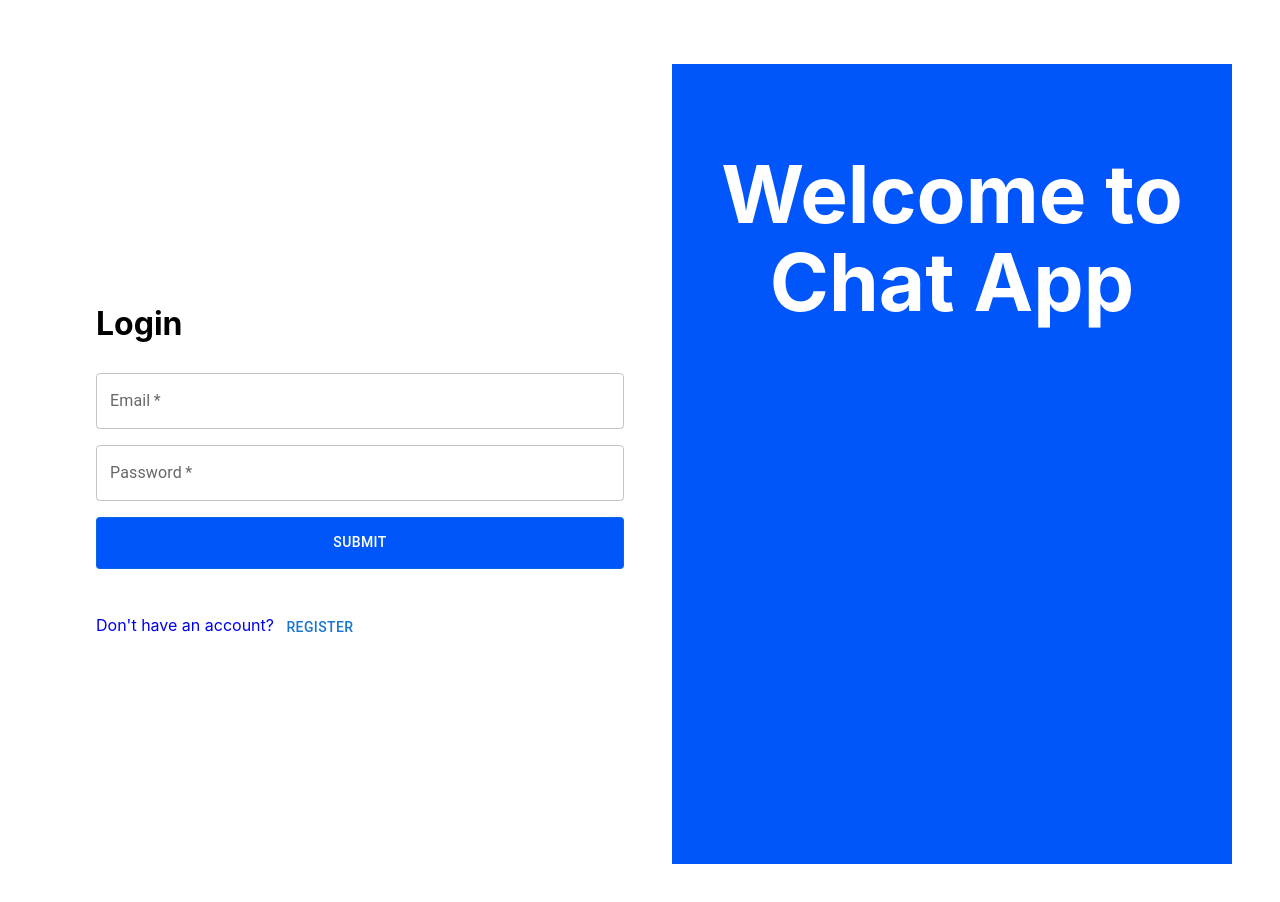
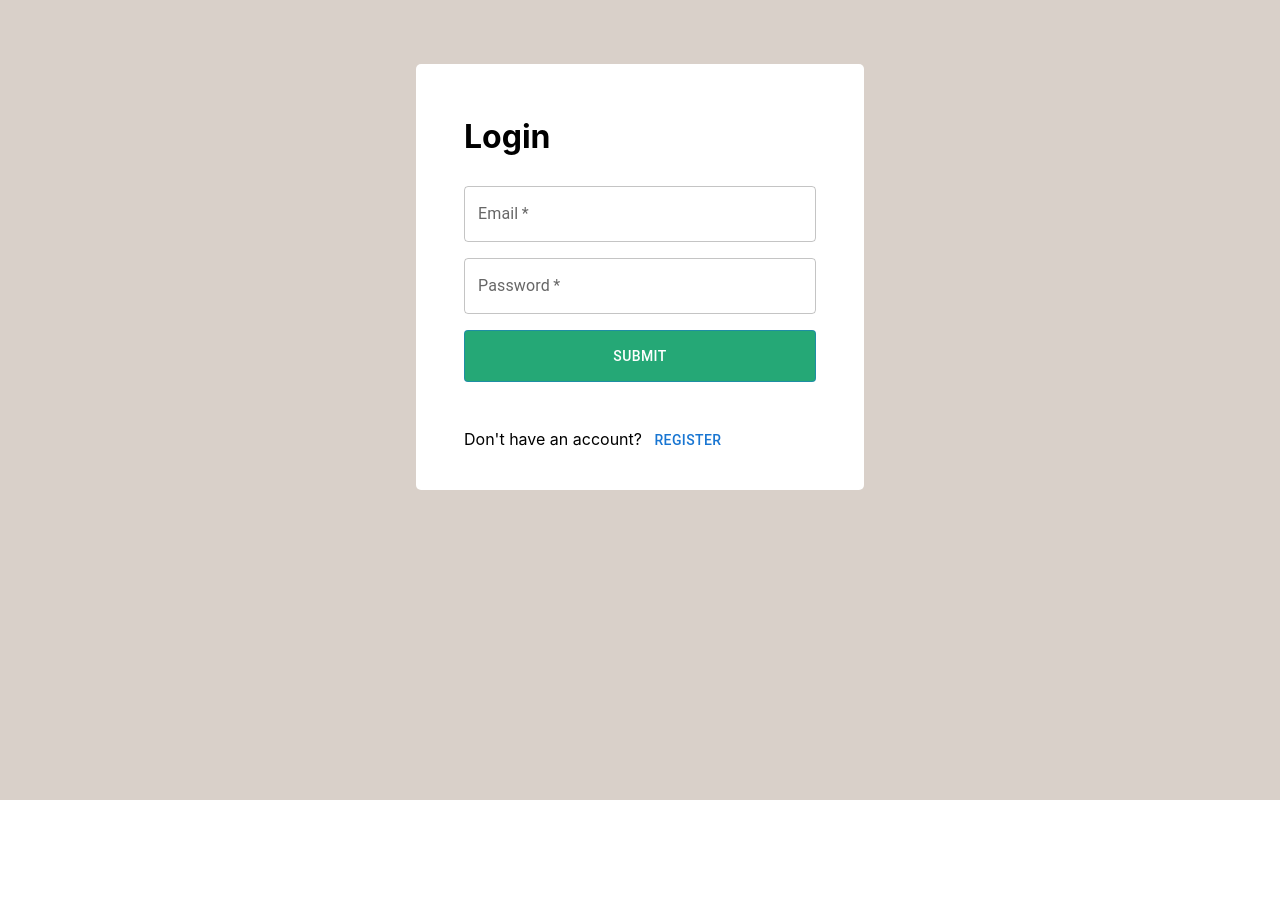
Before and after one commit to KavyaMVG/Chat-app-frontend, a React (Create React App) app: page /login in a window 1280 px wide. Shown: the top 902 px of the page. After the commit the page ends 800 px from the top, so only its background shows below. Built offline with nearby package versions, Linux system fonts and the light colour scheme.

Commit message:
Updated the design

```diff
--- a/src/components/ChatWindow.js
+++ b/src/components/ChatWindow.js
@@ -11,9 +11,12 @@ export default function ChatWindow({
   chatMessages,
 }) {
   const [msg, setMsg] = useState("");
+  console.log("data", receiver);
 
   const sendMessage = async (e) => {
     e.preventDefault();
+    console.log("RECEIVER", receiver.id);
+
     try {
       const senderId = localStorage.getItem("id");
       const data = {
@@ -21,8 +24,9 @@ export default function ChatWindow({
         receiverId: receiver.id,
         senderId,
       };
-      console.log(data);
+
       const response = await axios.post("http://localhost:5500/chat/add", data);
+      console.log("RESPONSE", response);
       if (response.status === 201) {
         setChatMessages((prev) => [...prev, data]);
         setMsg("");
@@ -33,13 +37,16 @@ export default function ChatWindow({
   };
   return (
     <>
-      <div className="chat-window">
+      <div
+        className={`chat-window ${
+          Object.keys(receiver).length === 0 ? "hide" : "block"
+        }`}
+      >
         <div className="header">
           <Avatar alt="Remy Sharp" src="" />
           <span>{receiver.username}</span>
         </div>
         <div className="messages">
-          {console.log(chatMessages)}
           {chatMessages &&
             chatMessages.map((data, index) => {
               return (
@@ -50,6 +57,7 @@ export default function ChatWindow({
             })}
         </div>
         <form className="chat-field" onSubmit={sendMessage}>
+          <div className="send-btn">
             <input
               className="text-field"
               placeholder="Type here..."
@@ -60,6 +68,7 @@ export default function ChatWindow({
             <button disabled={!msg} className="send">
               Send
             </button>
+          </div>
         </form>
       </div>
     </>
--- a/src/components/Chats.js
+++ b/src/components/Chats.js
@@ -122,7 +122,12 @@ export default function Chats({ setReceiver, setChatMessages }) {
   return (
     <>
       <List
-        style={{ overflowY: "scroll", height: "100vh" }}
+        style={{
+          overflowY: "scroll",
+          height: "100vh",
+          boxShadow: "0 0 6px 0 grey",
+          width: "40%",
+        }}
         sx={{
           bgcolor: "background.paper",
           width: "40%",
--- a/src/index.css
+++ b/src/index.css
@@ -10,9 +10,22 @@ body {
 }
 .link {
   text-decoration: none;
+  color: #000;
 }
+.firstname {
+  color: #f2f2f2;
+}
+
 img {
   max-width: 100%;
+}
+.login {
+  width: 30vw;
+}
+
+.App {
+  background-color: #d9d0c9;
+  height: 100vh;
 }
 
 code {
@@ -28,29 +41,23 @@ form {
 }
 
 .d-flex {
-  background-color: #fff;
+  background-color: #d9d0c9;
   color: black;
   display: flex;
   justify-content: center;
-  align-items: center;
-  height: 100vh;
 }
 .left-side {
-  width: 50%;
+  background-color: #fff;
   padding: 2rem;
+  border-radius: 5px;
+}
+#outlined-multiline-flexible {
+  color: #f2f2f2;
 }
 
-.right-side {
-  /* background-image:url("../src/register.jpg") ;
-  background-size: 100%;  */
-  background-color: rgb(0 86 250);
-  width: 50%;
-  height: 100%;
-}
 .name {
   display: flex;
   margin: 0.8rem 1rem;
-  width: 95%;
   gap: 1.5rem;
 }
 .text {
@@ -58,7 +65,12 @@ form {
 }
 .title {
   margin-left: 1rem;
+  color: #000;
 }
+.hide {
+  display: none;
+}
+
 .main-title {
   text-align: center;
   color: #fff;
--- a/src/pages/Dashboard.css
+++ b/src/pages/Dashboard.css
@@ -1,62 +1,64 @@
-
-.main-page{
+.main-page {
   display: flex;
-
 }
-.header{
+.header {
   height: 5vh;
   padding: 1rem;
-    background-color: #00b4fc;
+  background-color: #eff2f5;
   display: flex;
   align-items: center;
   gap: 1rem;
-    color: white;
-
+  color: #000;
 }
-.chat-window{
+.chat-window {
   position: relative;
   width: 100%;
-
 }
-.messages{
+.messages {
   overflow-y: scroll;
-    height:80vh;
+  height: 80vh;
   display: flex;
   flex-direction: column;
 }
-.chat{
-   background-color: blue;
-   color: #fff;
+.chat {
+  background-color: #d9fdd2;
+  color: #000;
   padding: 0.5rem 1rem;
-   margin: .5rem;
+  margin: 0.5rem;
   width: fit-content;
   border-radius: 20px;
   align-self: flex-end;
 }
-.chat-field{
+.chat-field {
   position: absolute;
   bottom: 3%;
   width: 100%;
 }
-
-.text-field{
-    background-color: rgb(243, 241, 241);
+.send-btn {
+  background-color: #eff2f5;
+  padding: 1rem;
+}
+.text-field {
+  background-color: #fff;
   border: 0;
   font-size: 1rem;
-    padding: 1.25rem;
+  padding: 0.8rem;
+  color: #000;
+  width: 90%;
+  border-radius: 5px;
 }
 
-::placeholder{
+::placeholder {
   font-size: 1.1rem;
 }
-.send{
+.send {
   position: absolute;
-    bottom: 2%;
-    right: 0;
-    padding: 1.2em 1.5em;
+  bottom: 14%;
+  right: 1%;
   border: 0;
-    background-color: #00b4fc;
-    color: #fff;
+  padding: 1rem 0.9rem;
+  background-color: #eff2f5;
+  color: #000;
   font-size: 1rem;
 }
 
--- a/src/pages/Login.js
+++ b/src/pages/Login.js
@@ -38,7 +38,7 @@ const Login = () => {
   return (
     <div className="container">
       <div className="d-flex">
-        <div className="left-side">
+        <div className="left-side login">
           <h1 className="title">Login</h1>
 
           <form onSubmit={loginDetails}>
@@ -70,7 +70,7 @@ const Login = () => {
               value="Submit"
               style={{
                 margin: ".5rem 1rem",
-                backgroundColor: "rgb(0 86 250)",
+                backgroundColor: "#25a876",
                 color: "#fff",
                 padding: ".8rem 0",
               }}
@@ -85,9 +85,6 @@ const Login = () => {
             </div>
           </form>
         </div>
-        <div className="right-side">
-          <h1 className="main-title">Welcome to Chat App</h1>
-        </div>
       </div>
     </div>
   );
--- a/src/pages/Register.js
+++ b/src/pages/Register.js
@@ -26,6 +26,7 @@ const Register = () => {
         email,
         password,
       });
+      console.log("res:", res);
       if (res.status === 201) {
         return navigate("/dashboard");
       }
@@ -61,6 +62,7 @@ const Register = () => {
               <TextField
                 id="outlined-multiline-flexible"
                 label="Firstname"
+                className="firstname"
                 required
                 type="text"
                 onChange={(e) => {
@@ -107,7 +109,7 @@ const Register = () => {
               value="Submit"
               style={{
                 margin: ".5rem 1rem",
-                backgroundColor: "rgb(0 86 250)",
+                backgroundColor: "#25a876",
                 color: "#fff",
                 padding: ".8rem 0",
               }}
@@ -122,9 +124,6 @@ const Register = () => {
           </form>
           <p style={registerStyles}>{errorMessage}</p>
         </div>
-        <div className="right-side">
-          <h1 className="main-title">Welcome to Chat App</h1>
-        </div>
       </div>
     </div>
   );
```
Lines whose indentation alone changed are shown as unchanged.
